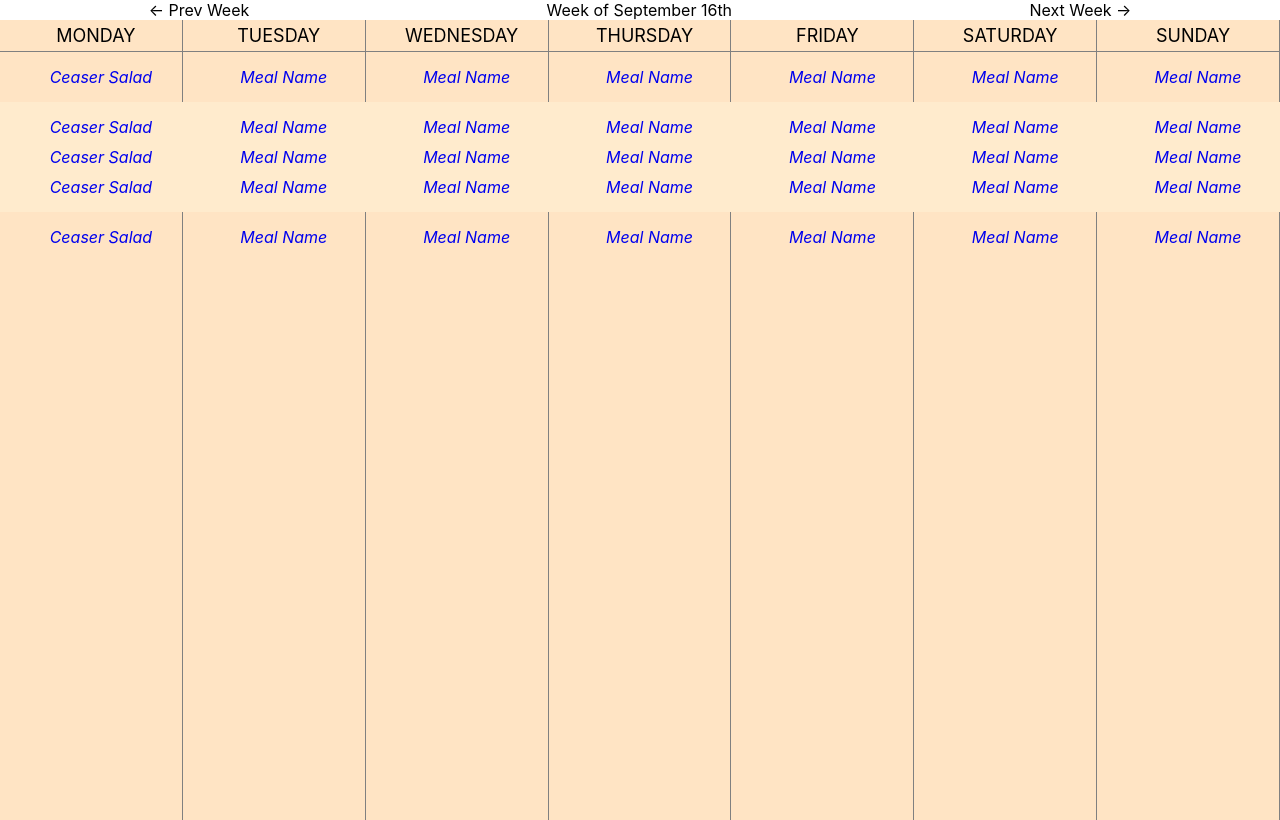
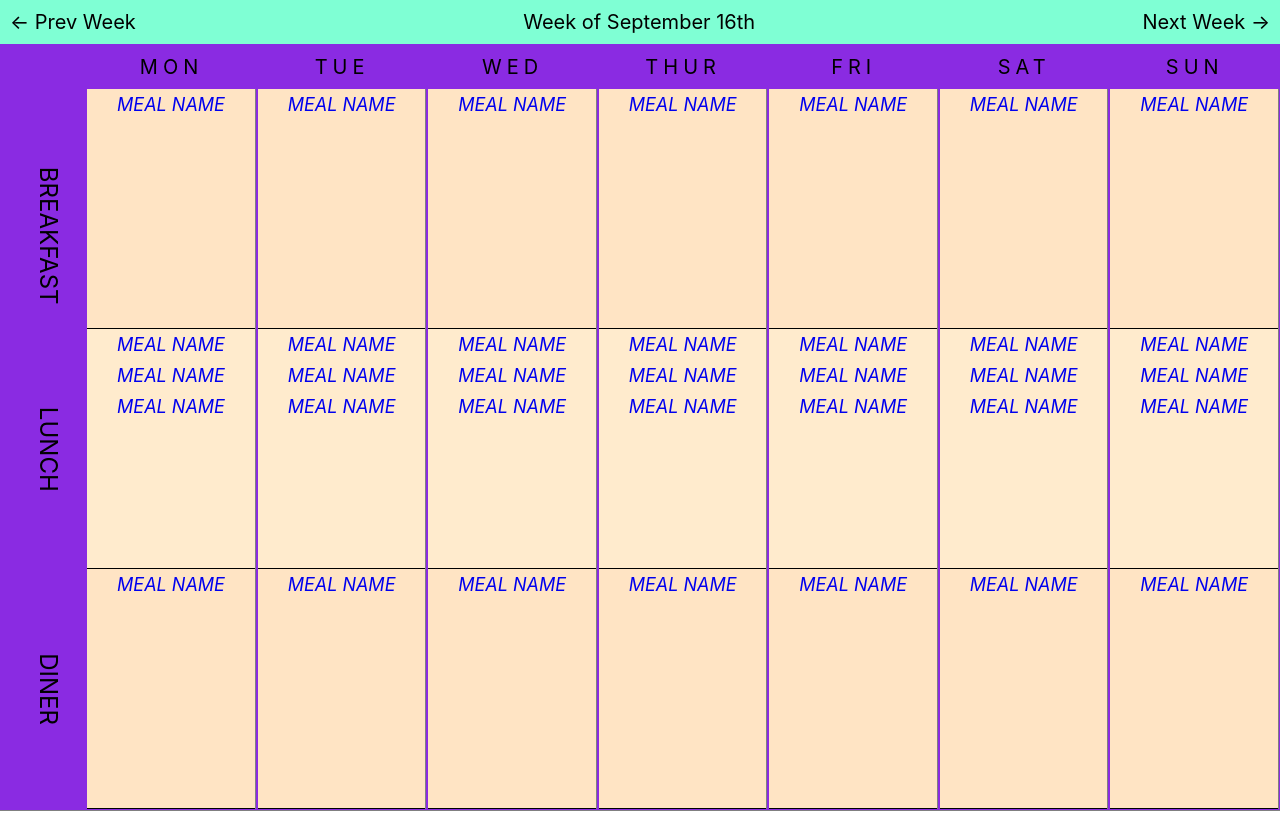
Before and after one commit to muzhaqi16/meal-planner-react, a React (Create React App) app: page / in a window 1280 px wide. Built offline with nearby package versions, Linux system fonts and the light colour scheme; the HTML template or start-up script is replaced by a standard one.

Commit message:
refactor calendar layout

```diff
--- a/src/components/Calendar/Calendar.css
+++ b/src/components/Calendar/Calendar.css
@@ -1,3 +1,6 @@
+*{
+    box-sizing: border-box;
+}
 li {
     list-style: none;
     display: inline-block;
@@ -11,11 +14,16 @@ ul {
 a {
     text-decoration: none;
 }
-
+.calendar{
+    height: 100vh;
+}
 .days-of-week {
     width: 100%;
+    height: 100vh;
+    background-color: aquamarine;
 }
 
 .timeline {
     display: flex;
+    height: 100vh;
 }
--- a/src/components/Calendar/Day.css
+++ b/src/components/Calendar/Day.css
@@ -1,26 +1,20 @@
 .day {
-    height: 100vh;
     background-color: bisque;
     border-right: 1px solid grey;
     width: 100%;
     text-align: center;
     display: flex;
+    flex-grow: 1;
+    flex-shrink: 1;
     flex-direction: column;
     justify-content: flex-start;
 }
+.day li{
+    box-sizing: border-box;
 
-.day-name {
-    border-bottom: 1px solid grey;
-    padding: 5px;
-    font-size: 18px;
-    text-align: center;
-    text-transform: uppercase;
-    width: 100%;
 }
-
 .meal-time {
     width: 100%;
-    padding: 10px;
 }
 
 .meal-time a {
--- a/src/components/Calendar/Day.js
+++ b/src/components/Calendar/Day.js
@@ -5,25 +5,24 @@ export default class Day extends React.Component {
     render() {
         return (
             <ul className="day">
-                <li className="day-name">{this.props.day}</li>
                 <li className="meal-time breakfast">
-                    <a href="#">
+                    <a href="/">
                         <em className="meal-name">{this.props.meal}</em>
                     </a>
                 </li>
                 <li className="meal-time lunch">
-                    <a href="#">
+                    <a href="/">
                         <em className="meal-name">{this.props.meal}</em>
                     </a>
-                    <a href="#">
+                    <a href="/">
                         <em className="meal-name">{this.props.meal}</em>
                     </a>
-                    <a href="#">
+                    <a href="/">
                         <em className="meal-name">{this.props.meal}</em>
                     </a>
                 </li>
                 <li className="meal-time dinner">
-                    <a href="#">
+                    <a href="/">
                         <em className="meal-name">{this.props.meal}</em>
                     </a>
                 </li>
--- a/src/components/Calendar/Week.css
+++ b/src/components/Calendar/Week.css
@@ -1,8 +1,49 @@
 nav {
     display: flex;
-    justify-content: space-around;
+    justify-content: space-between;
+    padding: 10px;
+    font-size: 20px;
 }
 
-.week {
+.week ul{
     display: flex;
+    width: 100%;
+    box-sizing: border-box;
 }
+.day-name{
+    display: inline-block;
+    border-bottom: 1px solid grey;
+    background-color: blueviolet;
+    padding: 1px;
+    font-size: 18px;
+    flex: 1;
+    text-align: center;
+    text-transform: uppercase;
+}
+.day-name span{
+    display: block;
+    padding: 10px;
+    font-size: 20px;
+    letter-spacing: 5px;
+}
+.day-name ul{
+    display: flex;
+    height: 90vh;;
+    flex-direction: column;
+}
+.meal-time{
+    align-self: flex-start;
+    flex: 1;
+    border-bottom: 1px solid;
+}
+li#meal-header{
+    width: 20px;
+    flex: 0.5;
+}
+
+li.header{
+    position: relative;
+    transform: rotate(90deg);
+    font-size: 24px;
+    left: -100px;
+}
--- a/src/components/Calendar/Week.js
+++ b/src/components/Calendar/Week.js
@@ -11,13 +11,31 @@ export default class Week extends React.Component {
                     <span> Next Week &rarr;</span>
                 </nav>
                 <div className="week">
-                    <Day day="Monday" meal="Ceaser Salad" />
-                    <Day day="Tuesday" />
-                    <Day day="Wednesday" />
-                    <Day day="Thursday" />
-                    <Day day="Friday" />
-                    <Day day="Saturday" />
-                    <Day day="Sunday" />
+                    <ul>
+                        <li className="day-name" id="meal-header"><span>&nbsp;</span>
+                            <ul className="meal-periods">
+                                <li className="meal-time header">Breakfast</li>
+                                <li className="meal-time header">Lunch</li>
+                                <li className="meal-time header">Diner</li>
+                            </ul>
+                        </li>
+                        <li className="day-name">
+                            <span>Mon</span>
+                            <Day />
+                        </li>
+                        <li className="day-name">
+                            <span>Tue </span><Day /></li>
+                        <li className="day-name">
+                            <span>Wed </span><Day /></li>
+                        <li className="day-name">
+                            <span>Thur </span><Day /></li>
+                        <li className="day-name">
+                            <span>Fri </span><Day /></li>
+                        <li className="day-name">
+                            <span>Sat </span><Day /></li>
+                        <li className="day-name">
+                            <span>Sun</span> <Day /></li>
+                    </ul>
                 </div>
             </div>
         )
```
